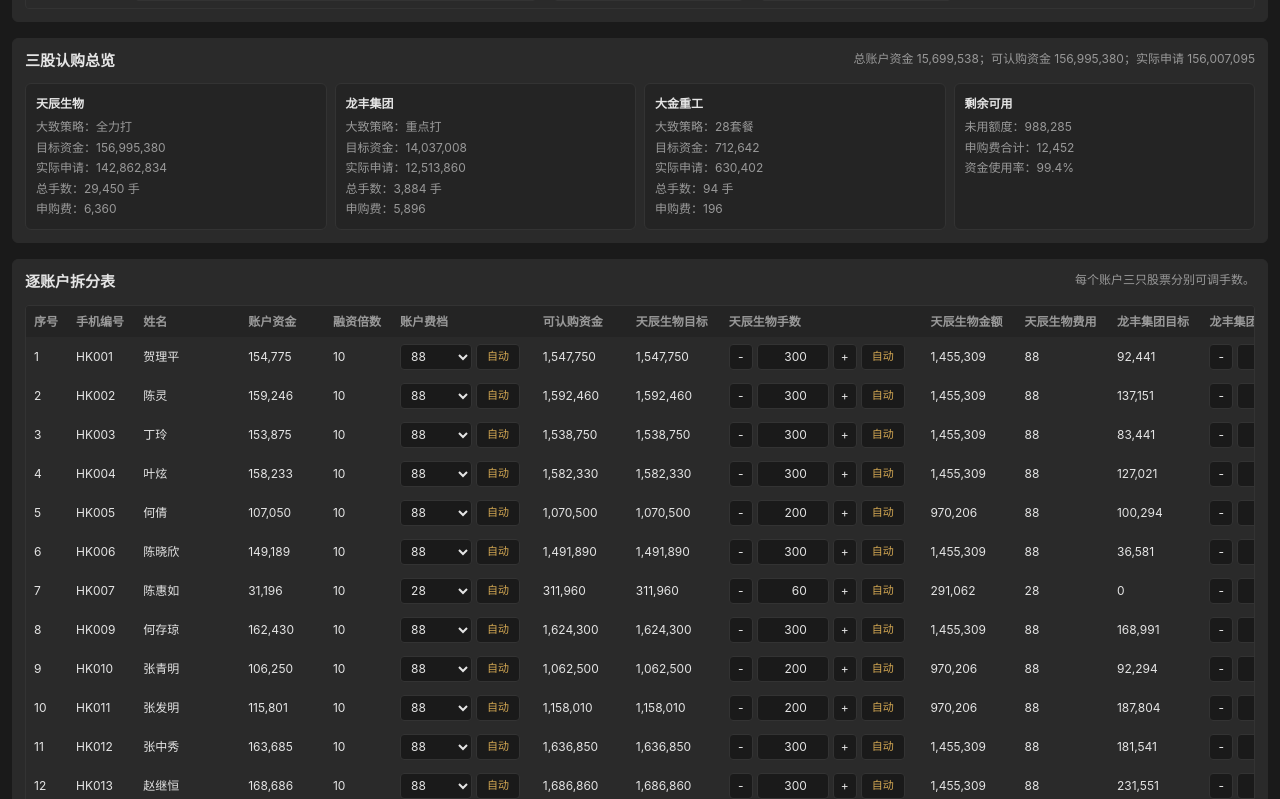
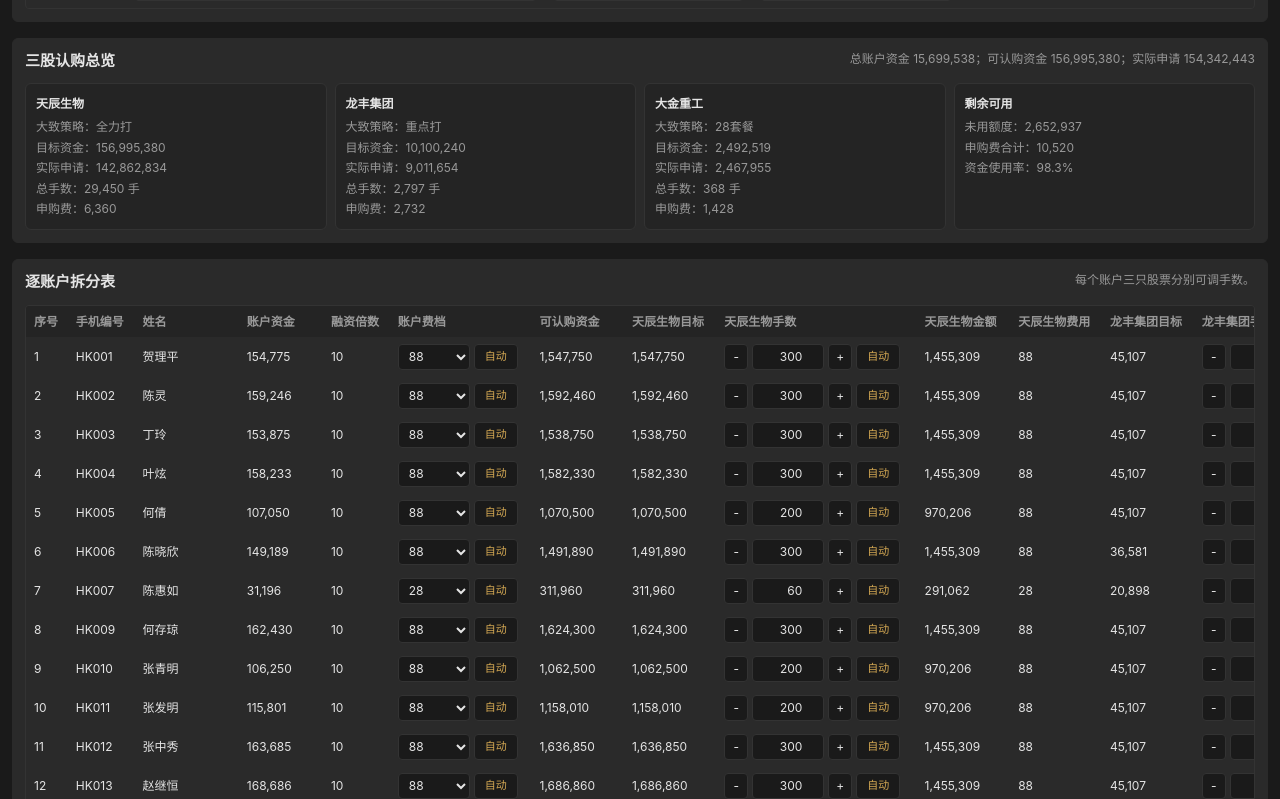
Before and after one commit to xieyajun32-oss/hkipo-admin, a React (Vite) app in the folder frontend/: page /admin/ipo-template in a window 1280 px wide. Shown: the part 1201-2000 px from the top of the page. Built offline with nearby package versions, Linux system fonts and the light colour scheme; sample sign-in values are in the browser's storage.

Commit message:
按现金口径修正龙丰费档

```diff
--- a/frontend/src/pages/IpoTemplate.jsx
+++ b/frontend/src/pages/IpoTemplate.jsx
@@ -79,7 +79,7 @@ HK076 欧阳志强 107,400
 HK077 何佳临 107,372`
 
 const defaultStrategyPrompt = `天辰生物：发行价 96.06，每手 50 股，所有账户先全力拉满。
-龙丰集团：发行价 6.38，每手 500 股；天辰打完后，剩余额度 3 万以上全部打龙丰，3 万以下只有够 28 套餐 14 手才打，不够 14 手跳过龙丰。
+龙丰集团：发行价 6.38，每手 500 股；天辰打完后，剩余现金 3 万以上全部打龙丰，3 万以下按 28 套餐，最多 14 手。
 大金重工：发行价 66.4，每手 100 股；龙丰后剩余额度继续打大金，默认 28 套餐 7 手，不够 7 手时先打一手。`
 
 const feeOptions = [0, 28, 68, 88, 50, 100]
@@ -202,10 +202,11 @@ function extractStockConfig(text, fallback) {
   }
 }
 
-function planByRule(stock, remainingPower, accountFee) {
+function planByRule(stock, remainingPower, accountFee, leverage = 1) {
   const strategy = stockStrategy(stock)
   const { costPrice, lotCost } = stockCost(stock)
   const affordableLots = lotCost > 0 ? Math.floor(remainingPower / lotCost) : 0
+  const remainingCash = remainingPower / clampLeverage(leverage)
   const fallbackFee = strategy.fixedFee === undefined ? accountFee : strategy.fixedFee
   let targetAmount = remainingPower
   let maxLots = affordableLots
@@ -214,26 +215,17 @@ function planByRule(stock, remainingPower, accountFee) {
   let ruleNote = strategy.desc
 
   if (stock.rule === 'longfeng_after_tianchen') {
-    if (remainingPower >= 30000) {
+    if (remainingCash >= 30000) {
       autoLots = matchAllowedLotCount(affordableLots)
       subscriptionFee = accountFee
-      ruleNote = '天辰打完后，剩余额度3万以上全部打龙丰'
+      ruleNote = '天辰打完后，剩余现金3万以上全部打龙丰'
     } else {
       const fee28Lots = 14
-      const fee28Cost = fee28Lots * lotCost
-      if (remainingPower >= fee28Cost) {
-        targetAmount = fee28Cost
-        maxLots = fee28Lots
-        autoLots = fee28Lots
-        subscriptionFee = 28
-        ruleNote = '天辰打完后，剩余额度3万以下按28套餐14手'
-      } else {
-        targetAmount = 0
-        maxLots = 0
-        autoLots = 0
-        subscriptionFee = 0
-        ruleNote = '剩余额度不足龙丰28套餐14手，跳过龙丰'
-      }
+      targetAmount = Math.min(fee28Lots * lotCost, remainingPower)
+      maxLots = Math.min(fee28Lots, affordableLots)
+      autoLots = maxLots
+      subscriptionFee = autoLots > 0 ? 28 : 0
+      ruleNote = '天辰打完后，剩余现金3万以下按28套餐，最多14手'
     }
   } else if (stock.rule === 'dajin_remaining') {
     const sevenLotsCost = 7 * lotCost
@@ -348,7 +340,7 @@ export default function IpoTemplate() {
       const buyingPower = row.capital * leverage
       let remainingPower = buyingPower
       const stockPlans = stocks.map(stock => {
-        const autoPlan = planByRule(stock, remainingPower, subscriptionFee)
+        const autoPlan = planByRule(stock, remainingPower, subscriptionFee, leverage)
         const planKey = makeManualKey({ accountKey }, stock)
         const lots = manualLots[planKey] ?? autoPlan.autoLots
         const shares = lots * Number(stock.lotShares || 0)
@@ -581,7 +573,7 @@ export default function IpoTemplate() {
         </div>
         <div className="template-rule mt-4">
           <div>天辰生物：发行价 96.06，每手 50 股，所有账户先全力拉满。</div>
-          <div>龙丰集团：发行价 6.38，每手 500 股；天辰打完后，剩余额度 3 万以上全部打龙丰，3 万以下只有够 28 套餐 14 手才打，不够 14 手跳过龙丰。</div>
+          <div>龙丰集团：发行价 6.38，每手 500 股；天辰打完后，剩余现金 3 万以上全部打龙丰，3 万以下按 28 套餐，最多 14 手。</div>
           <div>大金重工：发行价 66.4，每手 100 股；龙丰后剩余额度继续打大金，默认 28 套餐 7 手，不够 7 手时先打一手。</div>
         </div>
         <div className="template-strategy-runner">
```
